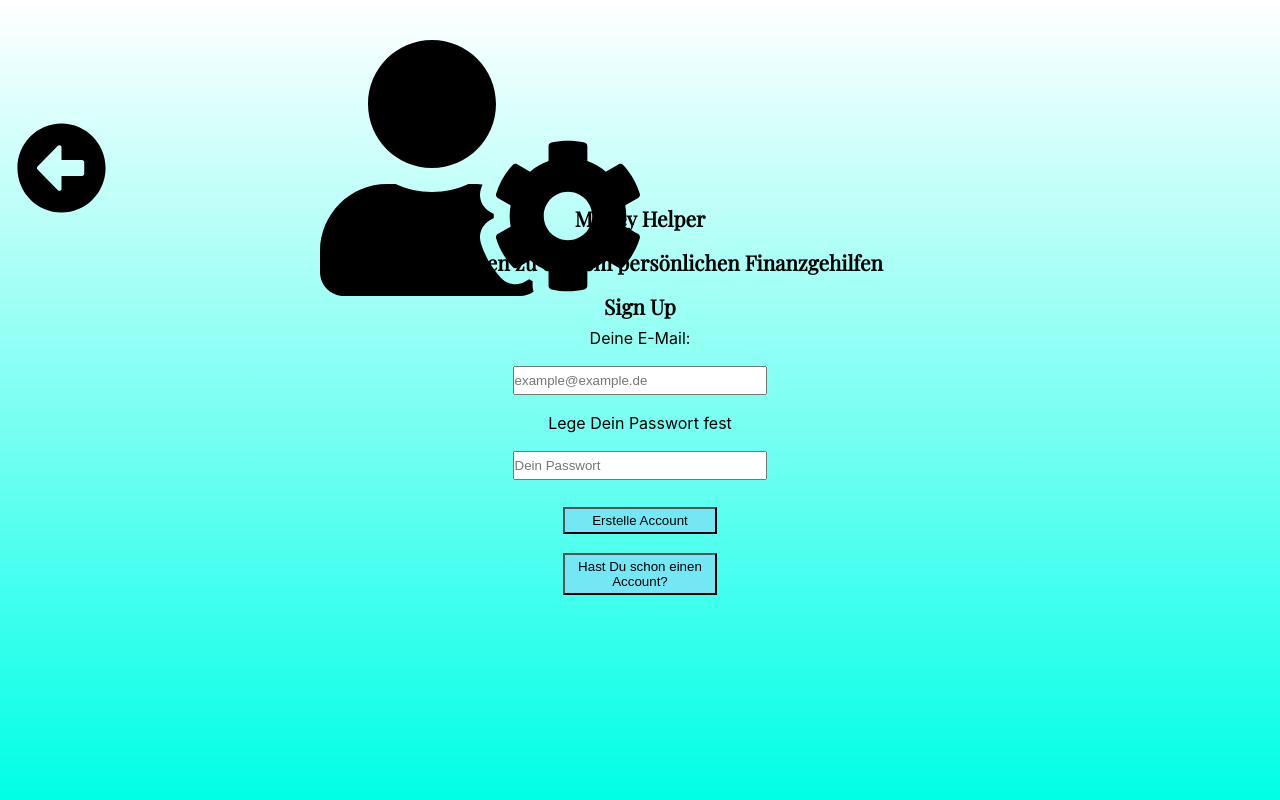
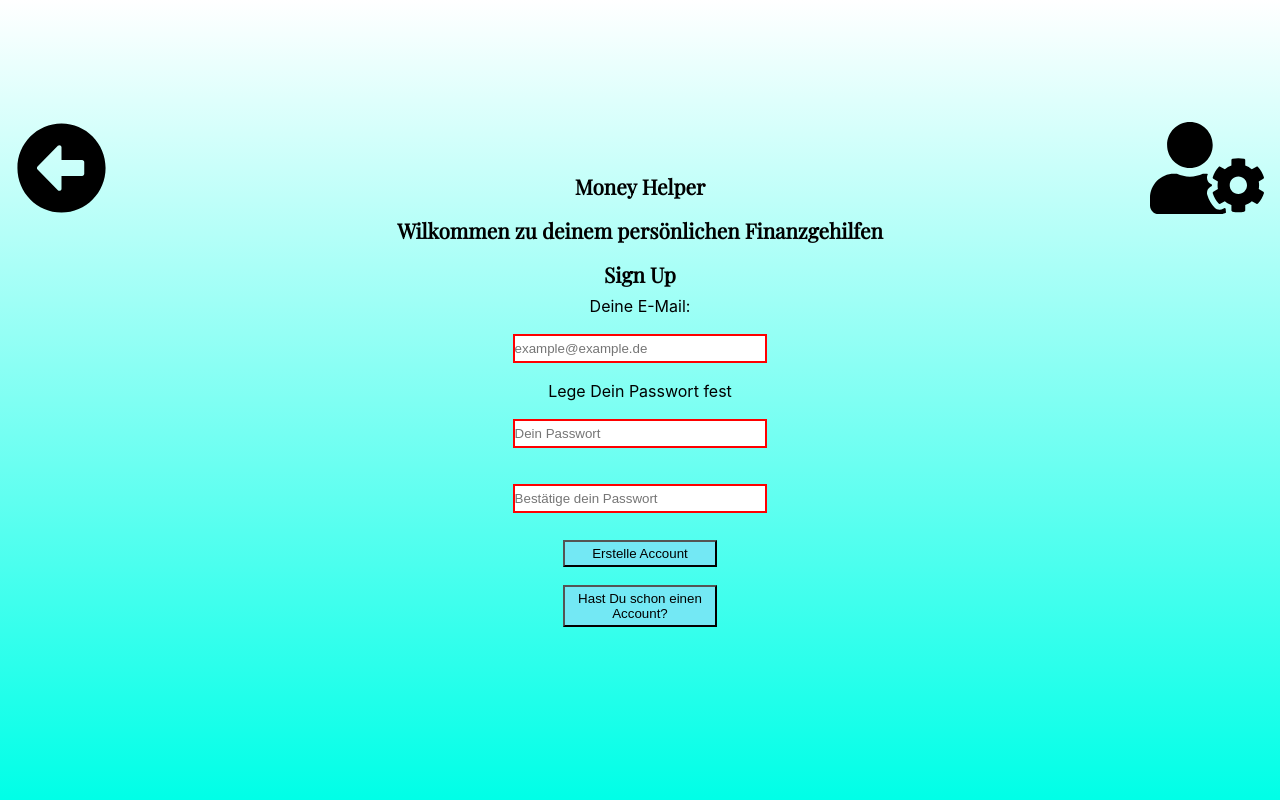
Before and after one commit to Sternenwarte88/money_helper, a React (Create React App) app: page /signup in a window 1280 px wide. Built offline with nearby package versions, Linux system fonts and the light colour scheme.

Commit message:
implemented confirmation on signup

```diff
--- a/package.json
+++ b/package.json
@@ -5,11 +5,10 @@
 	"dependencies": {
 		"@testing-library/jest-dom": "^5.11.9",
 		"@testing-library/react": "^11.2.3",
-		"@testing-library/user-event": "^12.6.0",
+		"@testing-library/user-event": "^12.6.2",
 		"axios": "^0.21.1",
 		"eslint-config-react-app": "^6.0.0",
 		"grunt-sftp-deploy": "^0.2.5",
-		"js-cookie": "^2.2.1",
 		"react": "^17.0.1",
 		"react-dom": "^17.0.1",
 		"react-redux": "^7.2.2",
@@ -19,6 +18,7 @@
 		"redux": "^4.0.5",
 		"redux-thunk": "^2.3.0",
 		"universal-cookie": "^4.0.4",
+		"validator": "^13.5.2",
 		"web-vitals": "^1.1.0"
 	},
 	"scripts": {
--- a/src/components/UI/Input.jsx
+++ b/src/components/UI/Input.jsx
@@ -1,10 +1,16 @@
 import React from 'react';
+import classes from './input.module.css';
 
 const Input = props => {
+	let inputClasses = [];
+	let isValid = props.isValid;
+	if (!isValid) {
+		inputClasses.push(classes.invalid);
+	}
+	console.log(isValid);
 	return (
 		<input
-
-			className={props.class}
+			className={classes.input + ' ' + inputClasses.join(' ')}
 			type={props.type}
 			name={props.name}
 			placeholder={props.placeholder}
--- /dev/null
+++ b/src/components/UI/input.module.css
@@ -0,0 +1,9 @@
+.invalid {
+	border: 2px solid red;
+}
+
+.input {
+	width: 50%;
+	margin: 18px;
+	padding: 5px 0px;
+}
--- a/src/components/layout/layout.module.css
+++ b/src/components/layout/layout.module.css
@@ -7,14 +7,14 @@
 	width: 100%;
 }
 
-.account {
+.accountBtn {
 	height: 30%;
 	grid-column: 4 / 5;
 	justify-self: end;
 	margin-right: 1rem;
 }
 
-.account:hover {
+.accountBtn:hover {
 	cursor: pointer;
 }
 
--- a/src/container/signup/signup.jsx
+++ b/src/container/signup/signup.jsx
@@ -2,17 +2,24 @@ import axios from 'axios';
 import React, { Component } from 'react';
 import { HeadTitle } from '../../components/UI/headTitle';
 import Input from '../../components/UI/Input';
+import {
+	validMail,
+	validPassword,
+	confirmPassword,
+} from '../../utility/inputValidation';
 import classes from '../signup/signup.module.css';
+
 
 class signUp extends Component {
 	state = {
-    email: '',
+		email: ' ',
 		password: '',
 	};
 
 	inputChangedHandler = (event, name) => {
 		const newState = { ...this.state, [name]: event.target.value };
 		this.setState(newState);
+		console.log(this.state);
 	};
 
 	loginHandler = () => {
@@ -47,15 +54,17 @@ class signUp extends Component {
 	render() {
 		const email = 'email';
 		const password = 'password';
+		const confirmPWD = 'confirmPWD';
 
 		return (
 			<>
 				<div className={classes.signUp}>
 					<HeadTitle site={'Sign Up'} />
 					<div className={classes.form}>
-            <label hmtlFor={email}>Deine E-Mail: </label>
+						<label htmlFor={email}>Deine E-Mail: </label>
 						<Input
 							class={classes.input}
+							isValid={validMail(this.state.email)}
 							name={email}
 							type={email}
 							placeholder='example@example.de'
@@ -65,12 +74,28 @@ class signUp extends Component {
 						<label htmlFor='password'>Lege Dein Passwort fest</label>
 						<Input
 							class={classes.input}
+							isValid={validPassword(this.state.password)}
 							name={password}
 							type={password}
 							value={this.value}
 							placeholder='Dein Passwort'
 							changeValue={event =>
 								this.inputChangedHandler(event, 'password')
+							}>
+							{this.state.password}
+						</Input>
+						<Input
+							class={classes.input}
+							isValid={confirmPassword(
+								this.state.password,
+								this.state.confirmPWD
+							)}
+							name={confirmPWD}
+							type={password}
+							value={this.value}
+							placeholder='Bestätige dein Passwort'
+							changeValue={event =>
+								this.inputChangedHandler(event, 'confirmPWD')
 							}>
 							{this.state.password}
 						</Input>
--- a/src/container/signup/signup.module.css
+++ b/src/container/signup/signup.module.css
@@ -9,9 +9,3 @@
 	justify-content: space-between;
 	width: 100%;
 }
-
-.input {
-	width: 50%;
-	margin: 18px;
-	padding: 5px 0px;
-}
--- /dev/null
+++ b/src/utility/inputValidation.js
@@ -0,0 +1,28 @@
+import validator from 'validator';
+
+export const validMail = value => {
+	let isValid = false;
+	value = value.trim();
+	if (value.length >= 1 && validator.isEmail(value)) {
+		isValid = true;
+	}
+	return isValid;
+};
+
+export const validPassword = value => {
+	let isValid = false;
+	value = value.trim();
+	if (value.length >= 8) {
+		isValid = true;
+	}
+	return isValid;
+};
+
+export const confirmPassword = (pwd, confirmpwd) => {
+	let isValid = false;
+	console.log(pwd + ' ' + confirmpwd);
+	if (pwd === confirmpwd) {
+		isValid = true;
+	}
+	return isValid;
+};
```
Also changed, not shown: 2 other files (tests, documents, lock files or other folders). Lines whose indentation alone changed are shown as unchanged.
